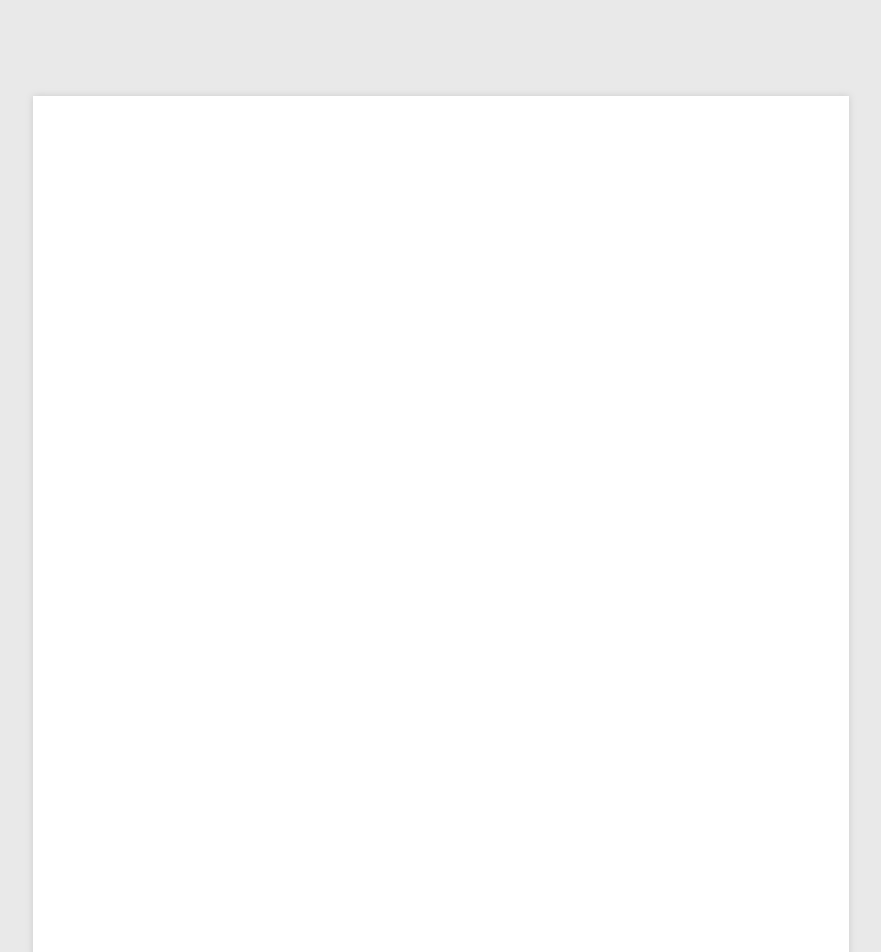
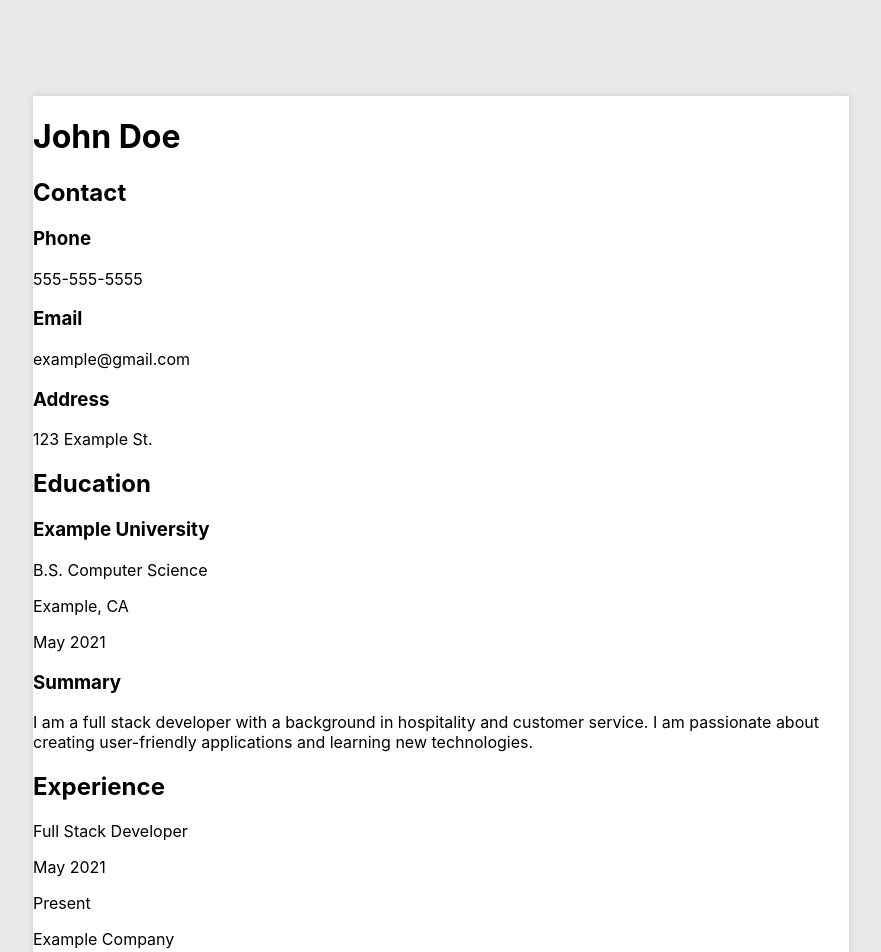
Before and after one commit to Alyoshka5/resume-builder, a React (Create React App) app: page / in a window 1280 px wide. Shown: the top 952 px of the page, without its empty margins (199-1080 px from the left). Built offline with nearby package versions, Linux system fonts and the light colour scheme.

Commit message:
Create resume section components with dummy data

```diff
--- a/src/App.js
+++ b/src/App.js
@@ -1,10 +1,18 @@
 import './App.css';
 import Resume from './components/Resume';
+import { useState } from 'react';
+import personInfo from './person_info';
 
 function App() {
+  const [name, setName] = useState(personInfo.name);
+  const [contact, setContact] = useState(personInfo.contact);
+  const [education, setEducation] = useState(personInfo.education);
+  const [summary, setSummary] = useState(personInfo.summary);
+  const [experience, setExperience] = useState(personInfo.experience);
+
   return (
     <div className='App'>
-      <Resume />
+      <Resume info={{name, contact, summary, education, experience}} />
     </div>
   );
 }
--- a/src/components/Resume.js
+++ b/src/components/Resume.js
@@ -1,9 +1,92 @@
 import '../styles/Resume.css';
 
-export default function Resume() {
+export default function Resume({ info }) {
     return (
         <div className="Resume">
-
+            <Name name={info.name} />
+            <Contact contact={info.contact} />
+            <Education education={info.education} />
+            <Summary summary={info.summary} />
+            <Experience experience={info.experience} />
         </div>
     );
 }
+
+function Name({ name }) {
+    return (
+        <div className="name">
+            <h1>{name}</h1>
+        </div>
+    );
+}
+
+function Contact({ contact }) {
+    return (
+        <div className="contact">
+            <div className="contact-header">
+                <h2>Contact</h2>
+            </div>
+            <div className="contact-body">
+                <div>
+                    <h3>Phone</h3>
+                    <p>{contact.phone}</p>
+                </div>
+                <div>
+                    <h3>Email</h3>
+                    <p>{contact.email}</p>
+                </div>
+                <div>
+                    <h3>Address</h3>
+                    <p>{contact.address}</p>
+                </div>
+            </div>
+        </div>
+    );
+}
+
+function Education({ education }) {
+    return (
+        <div className="education">
+            <h2>Education</h2>
+            <div className="education-info">
+                <h3>{education.school}</h3>
+                <p>{education.degree}</p>
+                <p>{education.location}</p>
+                <p>{education.graduation}</p>
+            </div>
+        </div>
+    )
+}
+
+function Summary({ summary }) {
+    return (
+        <div className="summary">
+        <h3>Summary</h3>
+        <p>{summary}</p>
+        </div>
+    );
+}
+
+function Experience({ experience }) {
+    return (
+        <div className='experience'>
+            <h2>Experience</h2>
+            {experience.map((job, jobIdx) => {
+                return (
+                    <div key={jobIdx}>
+                        <p>{job.position}</p>
+                        <p>{job.start}</p>
+                        <p>{job.end}</p>
+                        <p>{job.company}</p>
+                        <p>{job.location}</p>
+                        <ul>
+                            {job.description.map(descriptionPoint => {
+                                return <li>{descriptionPoint}</li>;
+                            })}
+                        </ul>
+                    </div>
+                )
+            })}
+        </div>
+    );
+}
--- /dev/null
+++ b/src/person_info.js
@@ -0,0 +1,37 @@
+const name = 'John Doe';
+
+const contact = {
+    phone: '555-555-5555',
+    email: 'example@gmail.com',
+    address: '123 Example St.',
+}
+
+const education = {
+    school: 'Example University',
+    degree: 'B.S. Computer Science',
+    location: 'Example, CA',
+    graduation: 'May 2021',
+};
+
+const summary = `
+    I am a full stack developer with a background in hospitality and customer service. I am passionate about creating user-friendly applications and learning new technologies.
+`;
+
+const experience = [
+    {
+      position: 'Full Stack Developer',
+      company: 'Example Company',
+      location: 'Example, CA',
+      start: 'May 2021',
+      end: 'Present',
+      description: [
+        'Developed a full stack application using React, Node.js, Express, and PostgreSQL.',
+        'Implemented a RESTful API to allow users to create, read, update, and delete data.',
+        'Designed a responsive user interface using React Bootstrap.',
+      ]
+    }
+]
+
+const personInfo = { name, contact, education, summary, experience };
+
+export default personInfo;
```
